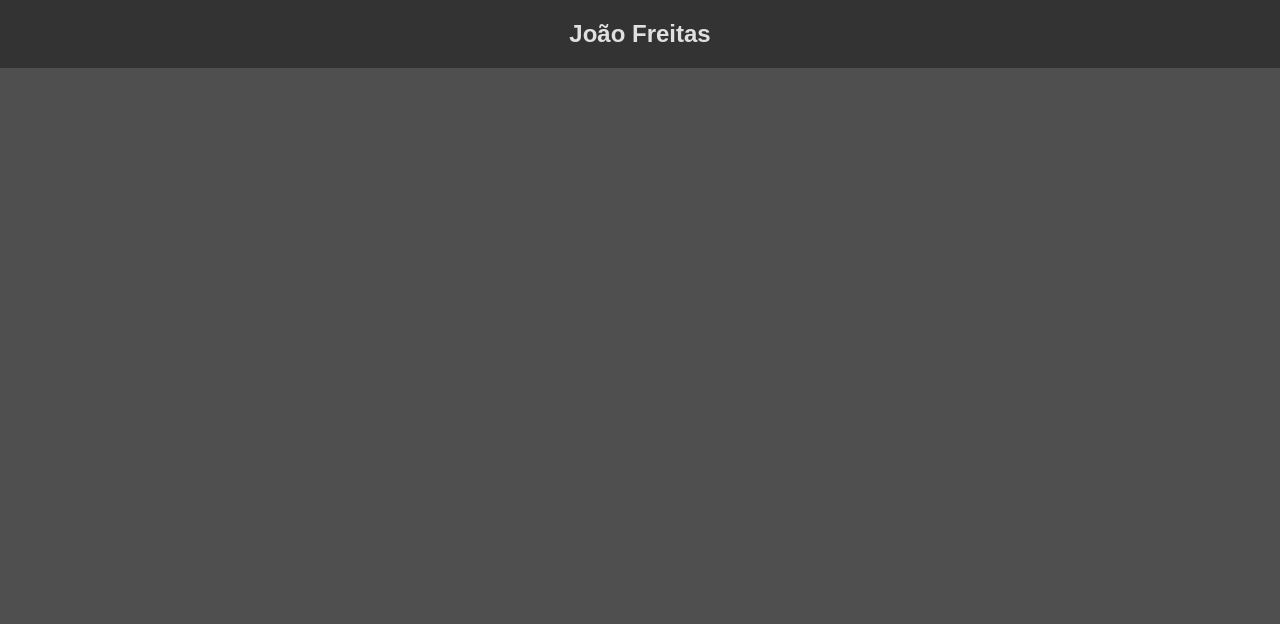
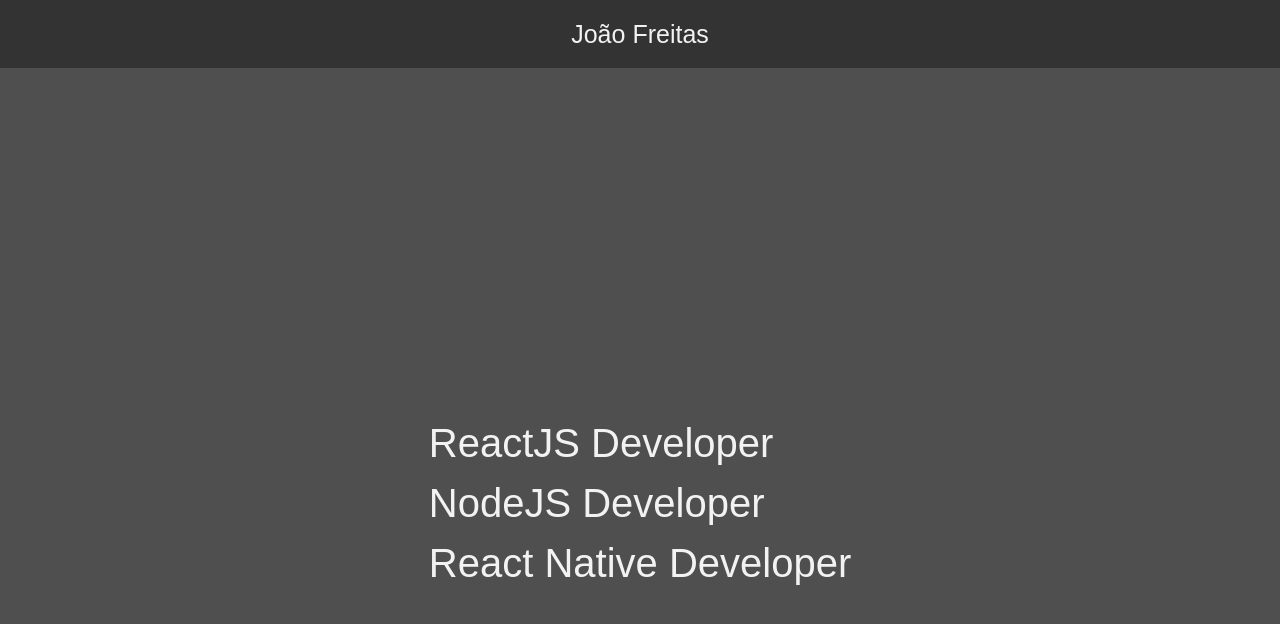
Before and after one commit to jp-freitas/Portifolio, a Next.js app: page / in a window 1280 px wide. Shown: the top 624 px of the page. Built offline with nearby package versions, Linux system fonts and the light colour scheme.

Commit message:
Making the home section

```diff
--- a/src/pages/index.tsx
+++ b/src/pages/index.tsx
@@ -1,13 +1,18 @@
-import { Title, Header } from '../styles/pages/Home';
+import { HeaderText, Header, Home, Container, HomeText } from '../styles/pages/Home';
 
 export default function Dashboard() {
   return (
     <>
-      <nav>
-        <Header>
-          <Title>João Freitas</Title>
-        </Header>
-      </nav>
+      <Header>
+        <HeaderText>João Freitas</HeaderText>
+      </Header>
+      <Home>
+        <Container>
+          <HomeText>ReactJS Developer</HomeText>
+          <HomeText>NodeJS Developer</HomeText>
+          <HomeText>React Native Developer</HomeText>
+        </Container>
+      </Home>
     </>
   );
 }
--- a/src/styles/GlobalStyle.ts
+++ b/src/styles/GlobalStyle.ts
@@ -9,7 +9,6 @@ export default createGlobalStyle`
 
   body {
     background: #4F4F4F;
-    color: #fff;
     font-family: Arial, Helvetica, sans-serif;
   }
 `;
--- a/src/styles/pages/Home.ts
+++ b/src/styles/pages/Home.ts
@@ -1,16 +1,32 @@
 import styled from 'styled-components';
 
-export const Header = styled.div`
+export const Header = styled.nav`
   background: #333333;
   height: 68px;
   width: 100%;
   display: flex;
-  flex-direction: column;
   justify-content: center;
   align-items: center;
-
 `;
 
-export const Title = styled.h1`
-  color: #E0E0E0;
+export const HeaderText = styled.p`
+  color: #F2F2F2;
+  font-size: 25px;
 `;
+
+export const Home = styled.div`
+  width: 100%;
+  height: 870px;
+  display: flex;
+  justify-content: center;
+  align-items: center;
+`;
+
+export const Container = styled.div`
+`;
+
+export const HomeText = styled.p`
+  color: #F2F2F2;
+  line-height: 1.5;
+  font-size: 40px;
+`;
```
